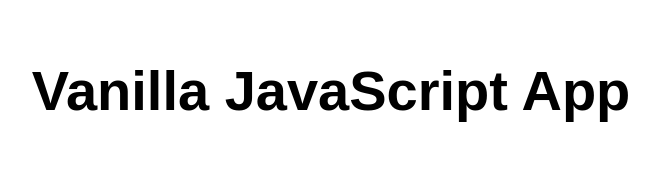
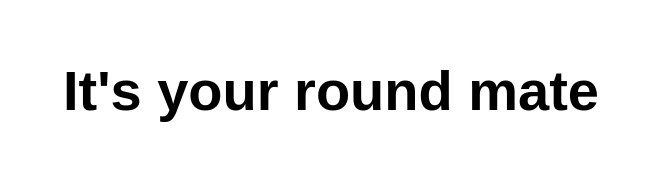
Before and after one commit to kcrouch68/my-first-static-web-app, a website: page src/index.html in a window 1280 px wide. Shown: the whole page, without its empty margins (309-968 px from the left). Drawn offline with Linux system fonts and the light colour scheme.

Commit message:
Update index.html
change index text

```diff
--- a/src/index.html
+++ b/src/index.html
@@ -10,7 +10,7 @@
 
 <body>
   <main>
-    <h1>Vanilla JavaScript App</h1>
+    <h1>It's your round mate</h1>
   </main>
 </body>
 
```
